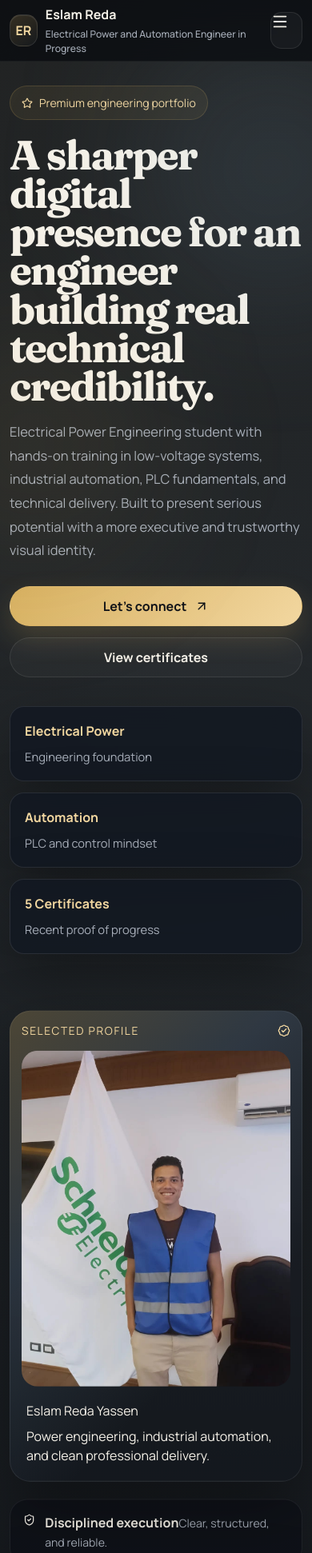
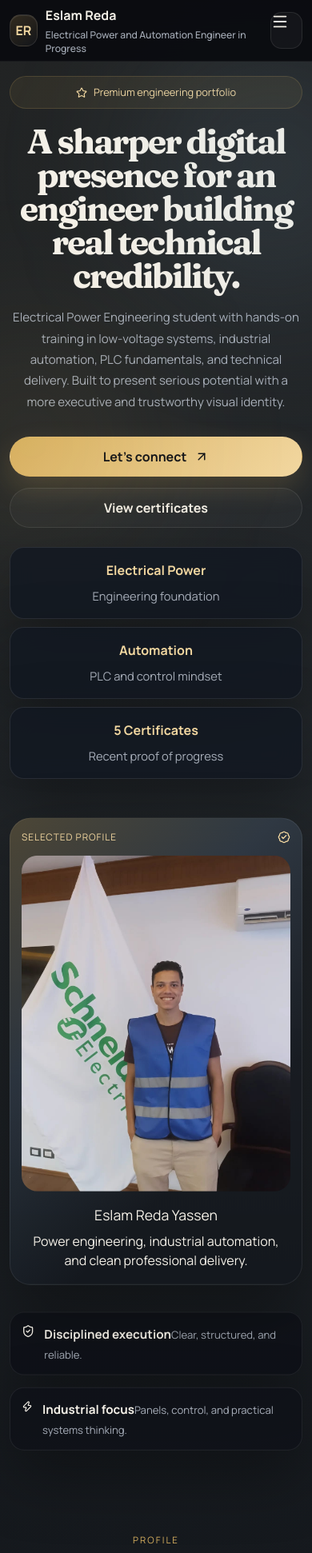
Before and after one commit to Eslam20055/eslam-reda, a React (Vite) app: page / in a window 390 px wide. Shown: the top 1942 px of the page at 80% size. Built offline with nearby package versions, Linux system fonts and the light colour scheme.

Commit message:
update portfolio

```diff
--- a/src/App.css
+++ b/src/App.css
@@ -730,13 +730,75 @@ img {
     display: inline-flex;
   }
 
+  .topbar {
+    background: rgba(8, 10, 14, 0.88);
+  }
+
+  .mobile-panel {
+    padding: 0 20px 20px;
+  }
+
+  .mobile-panel a {
+    min-height: 52px;
+    display: flex;
+    align-items: center;
+  }
+
   .hero-section {
-    padding-top: 30px;
+    padding-top: 24px;
   }
 
   .section,
   .contact-section {
-    padding: 84px 0;
+    padding: 72px 0;
+  }
+
+  .hero-layout {
+    gap: 28px;
+  }
+
+  .hero-copy {
+    text-align: center;
+  }
+
+  .hero-chip {
+    margin-inline: auto;
+  }
+
+  .hero-copy h1 {
+    margin-inline: auto;
+    font-size: clamp(2.7rem, 10vw, 4.5rem);
+  }
+
+  .hero-text {
+    margin-inline: auto;
+    font-size: 0.98rem;
+  }
+
+  .hero-actions {
+    justify-content: center;
+  }
+
+  .block-title,
+  .block-title.left {
+    text-align: center;
+    margin-inline: auto;
+  }
+
+  .portrait-panel {
+    width: min(100%, 560px);
+  }
+
+  .portrait-caption {
+    text-align: center;
+  }
+
+  .floating {
+    text-align: left;
+  }
+
+  .contact-shell {
+    padding: 28px;
   }
 }
 
@@ -751,6 +813,16 @@ img {
 
   .brand {
     gap: 10px;
+    min-width: 0;
+  }
+
+  .brand > span:last-child {
+    min-width: 0;
+  }
+
+  .brand small {
+    white-space: normal;
+    line-height: 1.4;
   }
 
   .brand-mark {
@@ -758,9 +830,65 @@ img {
     height: 40px;
   }
 
+  .mobile-panel {
+    gap: 10px;
+    padding: 0 12px 16px;
+  }
+
+  .mobile-panel a {
+    padding: 13px 14px;
+    border-radius: 14px;
+    font-size: 0.95rem;
+  }
+
+  .hero-section {
+    padding: 18px 0 28px;
+  }
+
+  .hero-layout {
+    gap: 22px;
+  }
+
+  .hero-chip {
+    width: 100%;
+    justify-content: center;
+    padding: 10px 12px;
+    font-size: 0.8rem;
+  }
+
+  .hero-copy h1 {
+    font-size: clamp(2.25rem, 11vw, 3.2rem);
+    line-height: 0.98;
+    letter-spacing: -0.05em;
+  }
+
+  .hero-text {
+    font-size: 0.94rem;
+    line-height: 1.75;
+  }
+
   .button,
   .header-cta {
     width: 100%;
+  }
+
+  .hero-actions {
+    display: grid;
+    grid-template-columns: 1fr;
+  }
+
+  .hero-trustbar {
+    margin-top: 24px;
+    gap: 10px;
+  }
+
+  .trust-item {
+    padding: 16px;
+    text-align: center;
+  }
+
+  .hero-visual {
+    gap: 12px;
   }
 
   .portrait-panel {
@@ -768,8 +896,59 @@ img {
     border-radius: 26px;
   }
 
+  .portrait-topline {
+    font-size: 0.74rem;
+    letter-spacing: 0.08em;
+  }
+
   .portrait-image {
     border-radius: 20px;
+  }
+
+  .portrait-caption {
+    padding: 16px 4px 4px;
+  }
+
+  .portrait-caption h3 {
+    font-size: 1.1rem;
+  }
+
+  .floating {
+    width: 100%;
+    padding: 14px;
+    border-radius: 18px;
+  }
+
+  .floating strong {
+    font-size: 0.95rem;
+  }
+
+  .floating span {
+    font-size: 0.82rem;
+  }
+
+  .section,
+  .contact-section {
+    padding: 62px 0;
+  }
+
+  .block-title {
+    margin-bottom: 34px;
+  }
+
+  .block-title span {
+    margin-bottom: 10px;
+    font-size: 0.72rem;
+  }
+
+  .block-title h2 {
+    font-size: clamp(1.75rem, 9vw, 2.4rem);
+    line-height: 1.08;
+  }
+
+  .block-title p {
+    font-size: 0.94rem;
+    line-height: 1.75;
   }
 
   .contact-shell,
@@ -781,16 +960,109 @@ img {
     padding-right: 18px;
   }
 
+  .pillar-card,
+  .journey-card,
+  .expertise-column {
+    padding-top: 22px;
+    padding-bottom: 22px;
+    border-radius: 22px;
+  }
+
+  .pillar-grid,
+  .journey-grid,
+  .contact-grid,
+  .expertise-board {
+    gap: 16px;
+  }
+
+  .expertise-column ul {
+    margin-top: 16px;
+    gap: 12px;
+  }
+
+  .expertise-column li {
+    font-size: 0.94rem;
+    line-height: 1.6;
+  }
+
+  .journey-meta {
+    margin-bottom: 14px;
+  }
+
+  .journey-subtitle {
+    font-size: 0.94rem;
+  }
+
+  .journey-text {
+    font-size: 0.92rem;
+    line-height: 1.7;
+  }
+
   .credential-image-wrap {
     padding: 14px;
   }
 
   .credential-image {
     min-height: 250px;
+    border-radius: 18px;
+  }
+
+  .credential-body {
+    padding-top: 2px;
+    padding-bottom: 20px;
+  }
+
+  .credential-note {
+    font-size: 0.76rem;
+  }
+
+  .credential-body h3 {
+    font-size: 1rem;
+    line-height: 1.45;
+  }
+
+  .credential-body p {
+    font-size: 0.9rem;
+    line-height: 1.65;
+  }
+
+  .contact-shell {
+    padding-top: 22px;
+    padding-bottom: 22px;
+    border-radius: 26px;
+  }
+
+  .contact-card {
+    padding: 16px;
+    gap: 12px;
+    align-items: center;
+    border-radius: 20px;
+  }
+
+  .contact-icon {
+    width: 40px;
+    height: 40px;
+    flex-shrink: 0;
+  }
+
+  .contact-card strong {
+    font-size: 0.95rem;
+  }
+
+  .contact-card span {
+    display: block;
+    font-size: 0.84rem;
+    line-height: 1.5;
+  }
+
+  .contact-arrow {
+    flex-shrink: 0;
   }
 
   .footer-row {
     flex-direction: column;
     align-items: flex-start;
+    gap: 8px;
+    font-size: 0.9rem;
   }
 }
--- a/src/App.jsx
+++ b/src/App.jsx
@@ -12,7 +12,7 @@ import {
   GraduationCap,
   Mail,
   Menu,
-  Phone,
+  MessageCircle,
   ShieldCheck,
   Star,
   Wrench,
@@ -146,10 +146,10 @@ const contactItems = [
     href: 'mailto:eslamyassen6666@gmail.com',
   },
   {
-    icon: Phone,
-    title: 'Phone',
+    icon: MessageCircle,
+    title: 'WhatsApp',
     value: '+20 155 996 8209',
-    href: 'tel:+201559968209',
+    href: 'https://wa.me/201559968209',
   },
   {
     icon: ContactRound,
```
